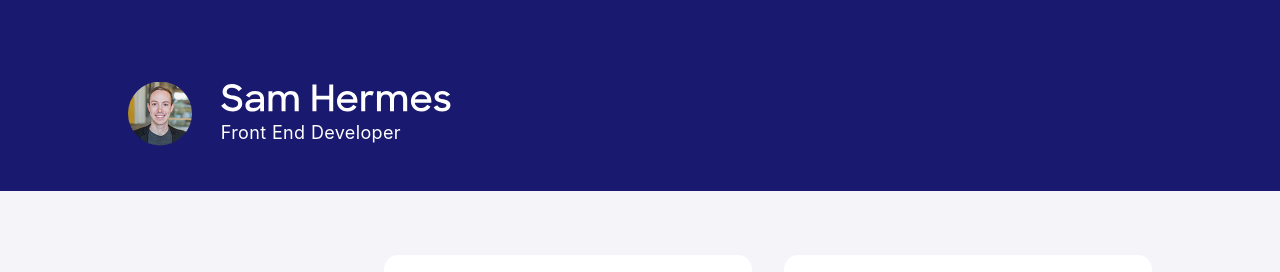
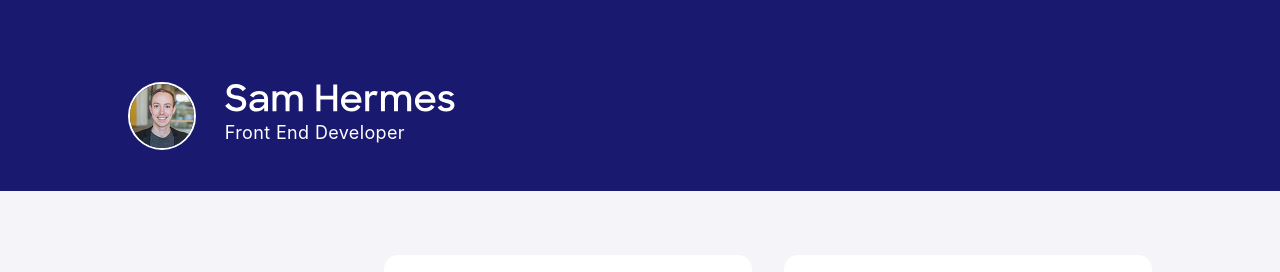
Before and after one commit to samhermes/samhermes.github.io, a Jekyll site: the page built from index.md, in a window 1280 px wide. Shown: the top 272 px of the page. Built offline with Jekyll 4.4.1, drawn with Linux system fonts in a browser that asks for light colours.

Commit message:
Add border to headshot

```diff
--- a/_sass/_home.scss
+++ b/_sass/_home.scss
@@ -23,20 +23,21 @@
     width: 3rem;
     height: 3rem;
     margin-right: 1.3rem;
-    padding: 0.4rem 0;
+    margin-top: 0.4rem;
+    border: 2px solid #fff;
     border-radius: 50%;
     float: left;
 
     @media screen and (min-width: 28.125em) {
       width: 3.5rem;
       height: 3.5rem;
-      padding: 0.2rem 0;
+      margin-top: 0.2rem;
     }
 
     @media screen and (min-width: 37.5em) {
       width: 4rem;
       height: 4rem;
-      padding: 0.1rem 0;
+      margin-top: 0.1rem;
       margin-right: 1.8rem;
     }
   }
```
